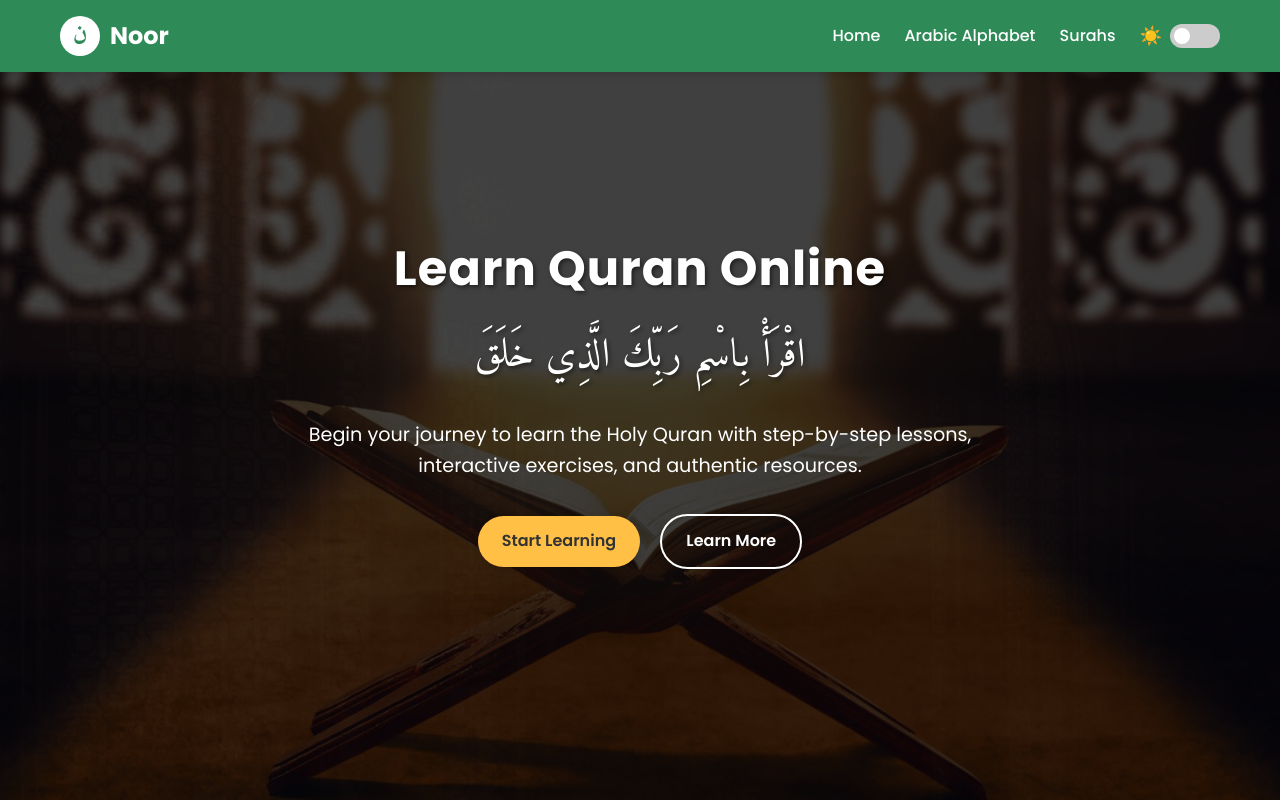
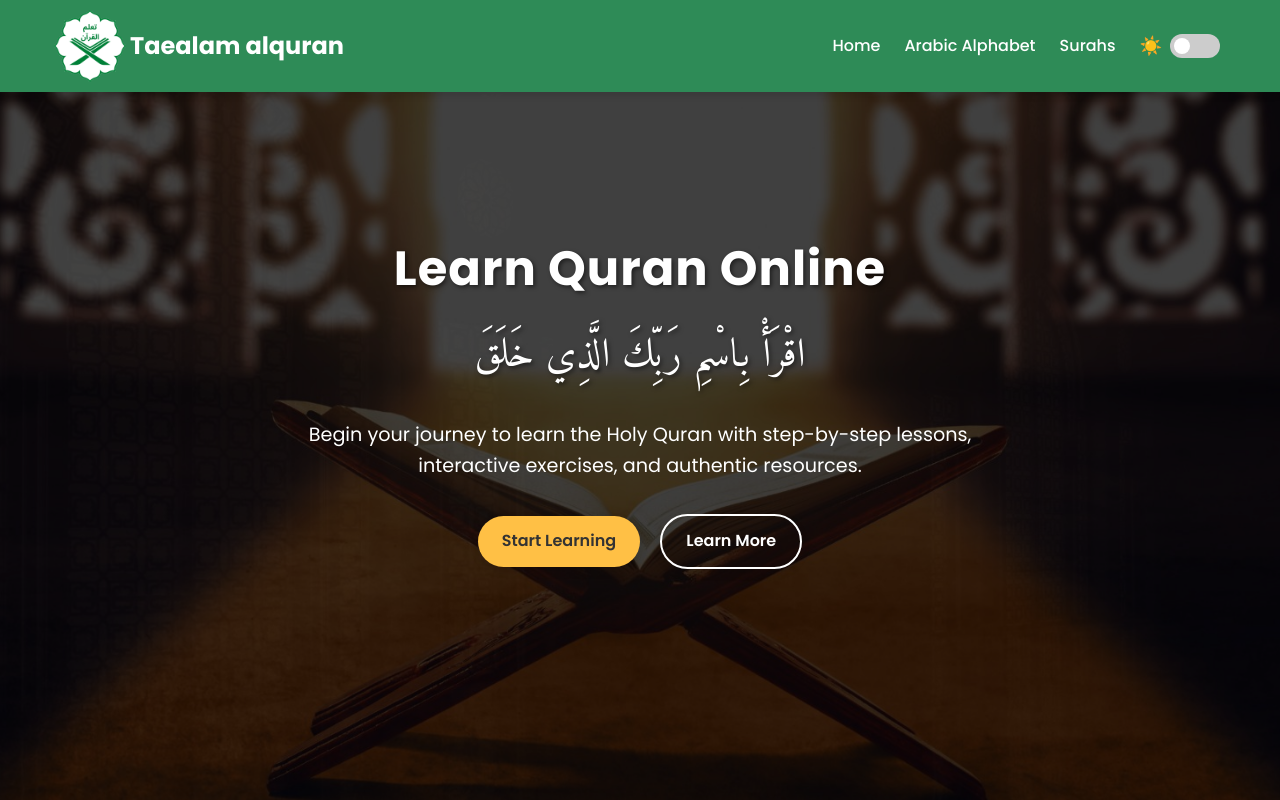
Before and after one commit to siddiqui3035/learn-quran-by-sunny, a plain HTML site: page index.html in a window 1280 px wide. Shown: the top 800 px of the page. Drawn offline with Linux system fonts and the light colour scheme; no server answers.

Commit message:
Update design

```diff
--- a/index.html
+++ b/index.html
@@ -3,6 +3,7 @@
   <head>
     <meta charset="UTF-8" />
     <meta name="viewport" content="width=device-width, initial-scale=1.0" />
+    <link rel="icon" type="image/x-icon" sizes="16x16" href="facicon.ico">
     <title>Noor - Learn Quran Online</title>
     <link rel="preconnect" href="https://fonts.googleapis.com" />
     <link rel="preconnect" href="https://fonts.gstatic.com" crossorigin />
@@ -124,10 +125,10 @@
       }
 
       .logo-icon {
-        width: 40px;
-        height: 40px;
+        width: 60px;
+        height: 60px;
         border-radius: 50%;
-        background-color: white;
+        /* background-color: white; */
         color: var(--primary);
         display: flex;
         align-items: center;
@@ -710,8 +711,11 @@
     <header>
       <div class="container header-container">
         <div class="logo">
-          <div class="logo-icon">ن</div>
-          <span>Noor</span>
+          <div class="logo-icon">
+            <img src="logo.png" width="100px" alt="">
+          </div>
+          <span>Taealam alquran
+          </span>
         </div>
         <!-- Hamburger Menu Icon -->
         <div class="hamburger-menu" id="hamburger-menu">
@@ -1677,12 +1681,12 @@
           <div class="footer-column">
             <h3>Contact Us</h3>
             <ul class="footer-links">
-              <li><a href="mailto:info@noor.com">info@noor.com</a></li>
-              <li><a href="tel:+123456789">+123 456 789</a></li>
+              <li><a href="mailto:s.h.siddiqui5830@gmail.com">s.h.siddiqui5830@gmail.com</a></li>
+              <li><a href="tel:+8801677273025">+880 1677273025</a></li>
             </ul>
           </div>
         </div>
-        <div class="copyright">&copy; 2023 Noor. All rights reserved.</div>
+        <div class="copyright">&copy; 2025 Taealam alquran . All rights reserved.</div>
       </div>
     </footer>
 
```
Also changed, not shown: facicon.ico (added), logo.png (added).
